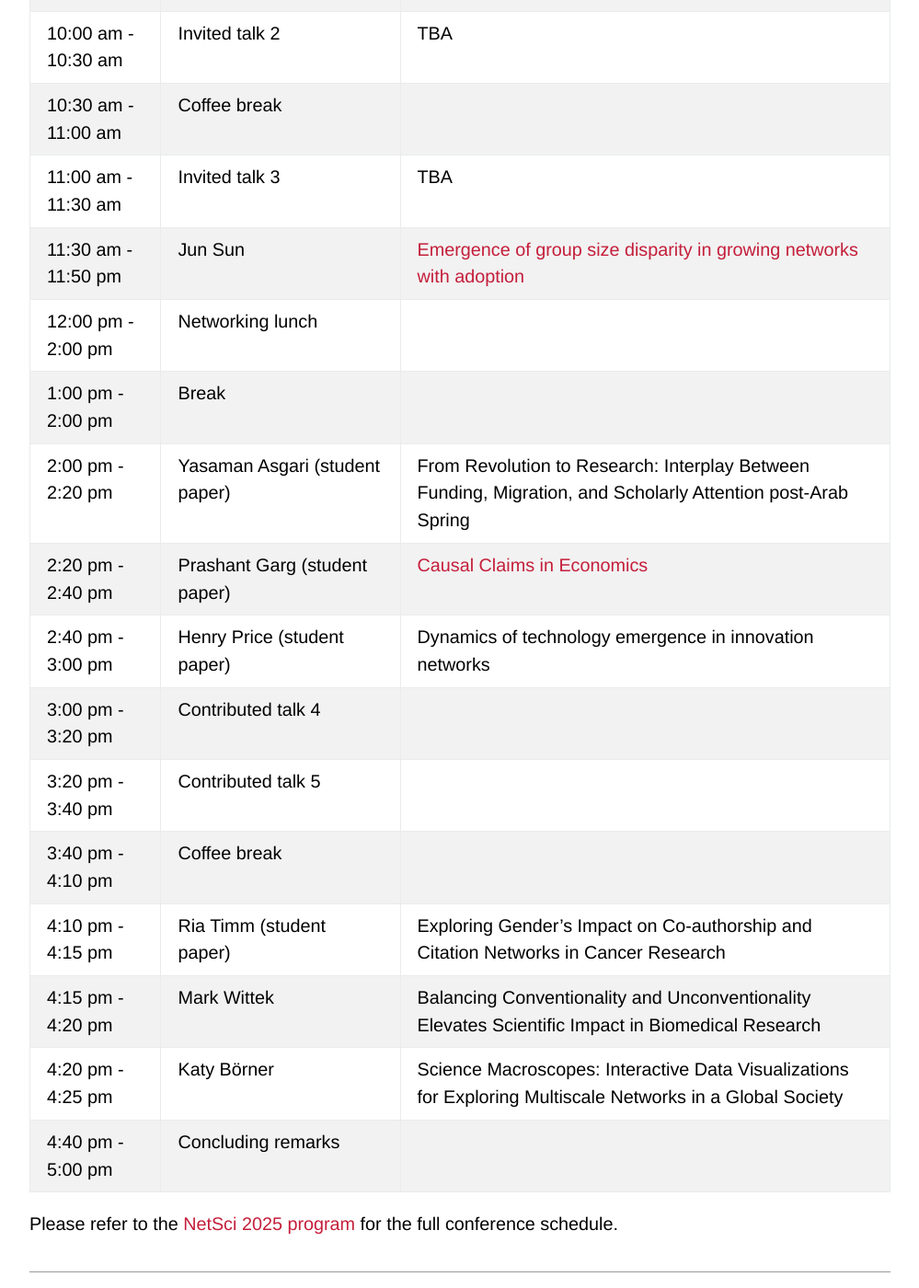
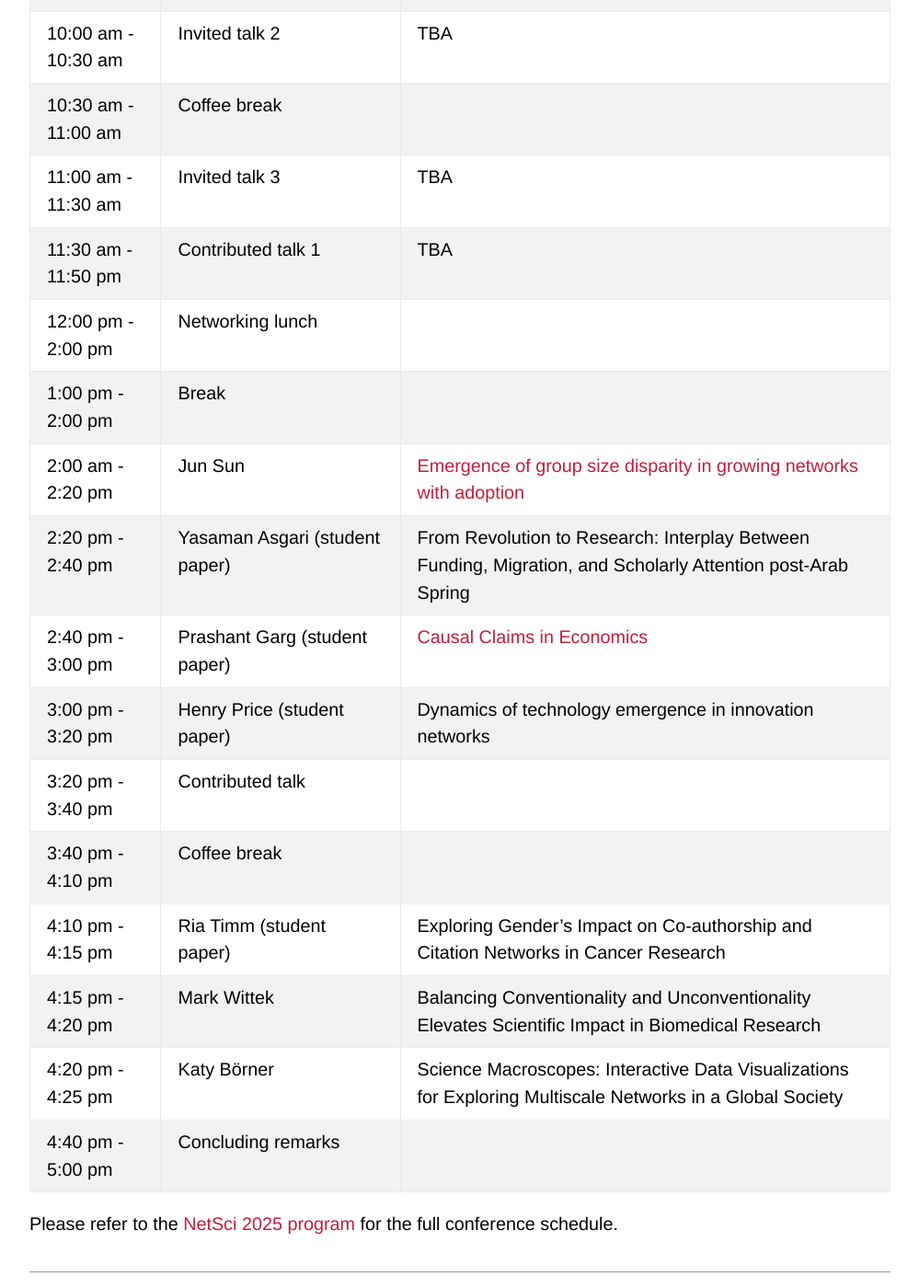
Before and after one commit to netscisci/netscisci.github.io, a Jekyll site: the page built from schedule.md, in a window 1280 px wide and 1400 px high, scrolled down 860 px. Shown: the whole window at 92% size, without its empty margins (140-1139 px from the left). Built offline with Jekyll 4.4.1, drawn with Linux system fonts in a browser that asks for light colours; some web fonts are replaced; our own code applies the rules of GitHub Pages for plain Markdown files.

Commit message:
Update schedule.md

```diff
--- a/schedule.md
+++ b/schedule.md
@@ -15,14 +15,14 @@ layout: default
 | 10:00 am - 10:30 am  | Invited talk 2 |TBA|
 | 10:30 am - 11:00 am  | Coffee break ||
 | 11:00 am - 11:30 am  | Invited talk 3 |TBA|
-| 11:30 am - 11:50 pm  | Jun Sun |[Emergence of group size disparity in growing networks with adoption](https://doi.org/10.1038/s42005-024-01799-z)|
+| 11:30 am - 11:50 pm  | Contributed talk 1 |TBA|
 | 12:00 pm - 2:00 pm   | Networking lunch ||
 | 1:00 pm - 2:00 pm   | Break ||
-| 2:00 pm - 2:20 pm   | Yasaman Asgari (student paper) |From Revolution to Research: Interplay Between Funding, Migration, and Scholarly Attention post-Arab Spring|
-| 2:20 pm - 2:40 pm   | Prashant Garg (student paper) |[Causal Claims in Economics](https://arxiv.org/abs/2501.06873)|
-| 2:40 pm - 3:00 pm   | Henry Price (student paper) |Dynamics of technology emergence in innovation networks|
-| 3:00 pm - 3:20 pm   | Contributed talk 4 ||
-| 3:20 pm - 3:40 pm   | Contributed talk 5 ||
+| 2:00 am - 2:20 pm  | Jun Sun |[Emergence of group size disparity in growing networks with adoption](https://doi.org/10.1038/s42005-024-01799-z)|
+| 2:20 pm - 2:40 pm   | Yasaman Asgari (student paper) |From Revolution to Research: Interplay Between Funding, Migration, and Scholarly Attention post-Arab Spring|
+| 2:40 pm - 3:00 pm   | Prashant Garg (student paper) |[Causal Claims in Economics](https://arxiv.org/abs/2501.06873)|
+| 3:00 pm - 3:20 pm   | Henry Price (student paper) |Dynamics of technology emergence in innovation networks|
+| 3:20 pm - 3:40 pm   | Contributed talk ||
 | 3:40 pm - 4:10 pm   | Coffee break ||
 | 4:10 pm - 4:15 pm   | Ria Timm (student paper) |Exploring Gender’s Impact on Co-authorship and Citation Networks in Cancer Research|
 | 4:15 pm - 4:20 pm   | Mark Wittek |Balancing Conventionality and Unconventionality Elevates Scientific Impact in Biomedical Research|
```
